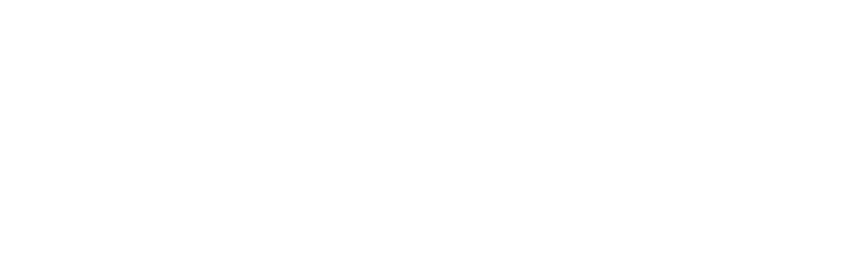
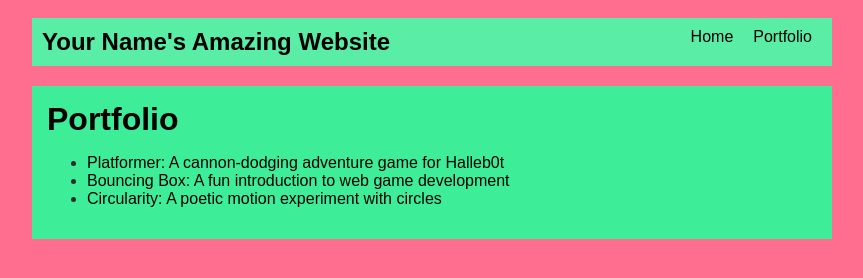
Before and after one commit to james51023/james51023.github.io, a plain HTML site: page portfolio.html in a window 1280 px wide. Shown: the whole page, without its empty margins (208-1071 px from the left). Drawn offline with Linux system fonts and the light colour scheme.

Commit message:
add portfolio page to website

```diff
--- a/portfolio.html
+++ b/portfolio.html
@@ -1,13 +1,39 @@
 <!DOCTYPE html>
 <html>
   <head>
-    <title>Joseph's Amazing Website</title>
+    <title>Joseph's Amazing Portfolio</title>
+    <link rel="stylesheet" href="style.css" />
   </head>
 
   <body>
-    <!-- All content goes here -->
     <div id="all-contents">
-
+        <nav>
+            <h1>Your Name's Amazing Website</h1>
+            <ul id="nav-ul">
+                <li class="nav-li">
+                    <a href="index.html">Home</a>
+                </li>
+                <li class="nav-li">
+                    <a href="portfolio.html">Portfolio</a>
+                 </li>
+             </ul>
+        </nav>
+        <main>
+            <div class="content">
+                <h1>Portfolio</h1>
+                <ul id="portfolio">
+                    <li>
+                        <a href="fsd-projects/platformer/">Platformer: A cannon-dodging adventure game for Halleb0t</a>
+                    </li>
+                    <li>
+                        <a href="fsd-projects/bouncing-box/">Bouncing Box: A fun introduction to web game development</a>
+                    </li>
+                    <li>
+                        <a href="fsd-projects/circularity/">Circularity: A poetic motion experiment with circles</a>
+                    </li>
+                </ul>
+            </div>
+        </main>
     </div>
   </body>
 </html>
```
